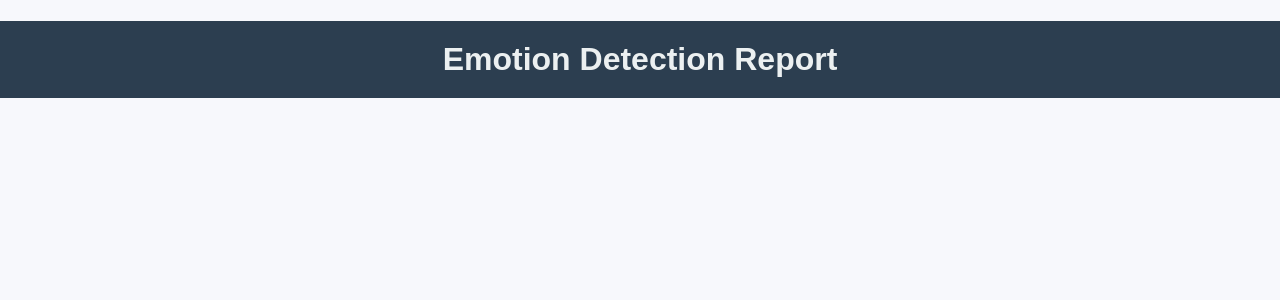
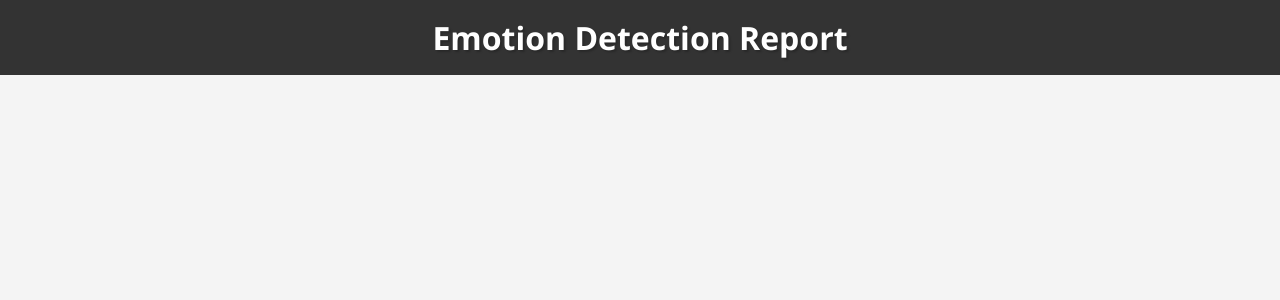
Before and after one commit to UMAIRAHMED-111/EmotionDetectionCNN-WebApp, a Flask app: page /report in a window 1280 px wide. Shown: the top 300 px of the page. Run offline with Flask 3, Linux system fonts and the light colour scheme.

Commit message:
Update report.html

```diff
--- a/templates/report.html
+++ b/templates/report.html
@@ -7,19 +7,21 @@
     <title>Report</title>
     <style>
         body {
-            font-family: Arial, sans-serif;
+            font-family: 'Segoe UI', Tahoma, Geneva, Verdana, sans-serif;
+            text-align: center;
             margin: 0;
-            padding: 0;
-            background-color: #f7f8fc;
+            background-color: #f4f4f4;
             color: #333;
         }
 
         h1 {
-            background-color: #2C3E50;
-            color: #ecf0f1;
+            background-color: #333;
+            color: #ffffff;
             text-align: center;
-            padding: 20px;
+            margin-top: 0;
             margin-bottom: 40px;
+            padding: 1rem;
+            text-shadow: 2px 2px 2px rgba(0, 0, 0, 0.2);
         }
 
         .frame-container {
@@ -69,6 +71,19 @@
         </div>
         {% endfor %}
     </div>
+    <script>
+        window.addEventListener("load", function() {
+            fetch('/clear_data', {
+                method: 'POST'
+            })
+            .then(response => response.json())
+            .then(data => {
+                if(data.status === "Data cleared") {
+                    console.log("Data cleared successfully");
+                }
+            });
+        });
+        </script>
 </body>
 
 </html>
```
